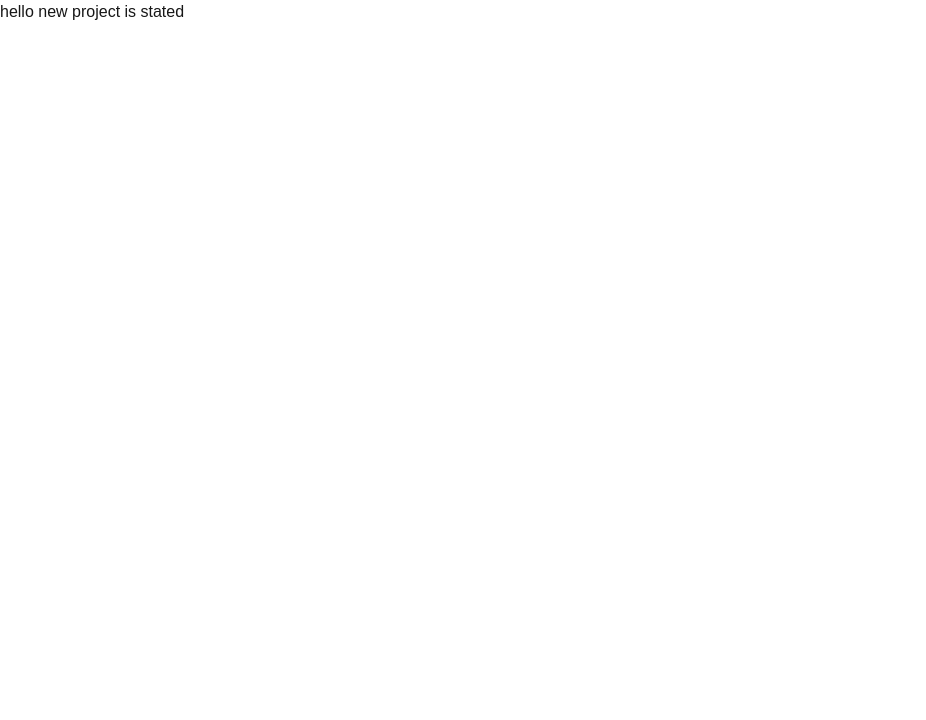
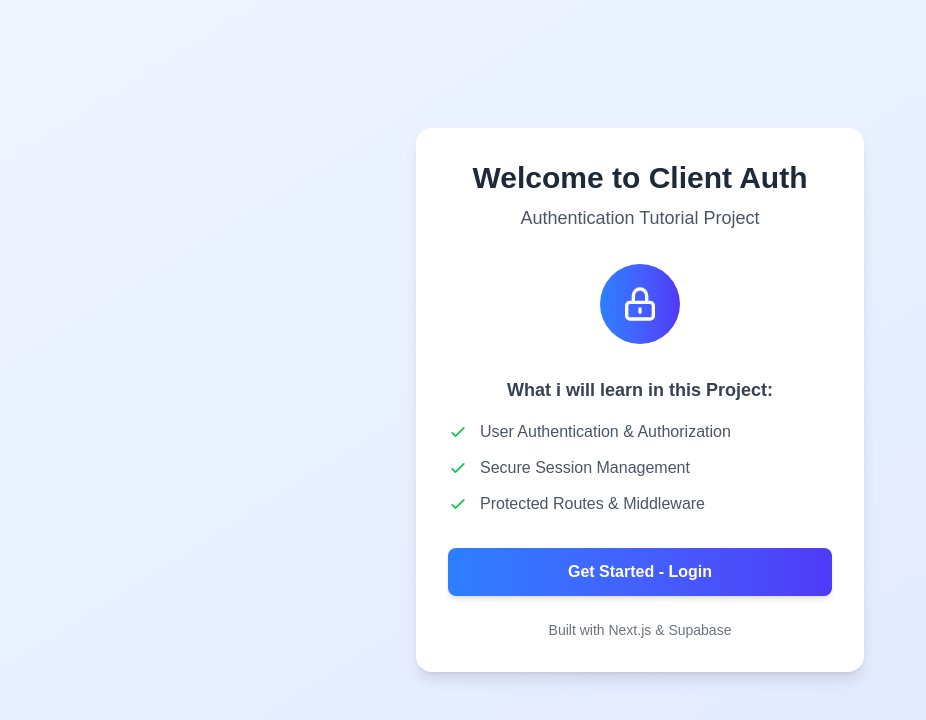
Before and after one commit to bonsii2/auth_project, a Next.js app: page / in a window 1280 px wide. Shown: the top 720 px of the page, without its empty margins (0-926 px from the left). Built offline with nearby package versions, Linux system fonts and the light colour scheme.

Commit message:
styling landing page

```diff
--- a/src/app/login/page.tsx
+++ b/src/app/login/page.tsx
@@ -26,11 +26,8 @@ let { data: userData, error } = await supabase.auth.signInWithPassword({
   password: data.password,
 });
 
-
-
-
 if(userData){
-  console.log(userData)
+  router.refresh();
 }
 if(data) console.log(data);
 if(error){
--- a/src/app/page.tsx
+++ b/src/app/page.tsx
@@ -1,9 +1,110 @@
-import {supabase} from '@/lib/supabaseCleint'
+import { supabase } from "@/lib/supabaseCleint";
 import Image from "next/image";
+import Link from "next/link";
 
 export default function Home() {
+  return (
+    <div className="min-h-screen bg-gradient-to-br from-blue-50 to-indigo-100 flex items-center justify-center p-4">
+      <div className="max-w-md w-full bg-white rounded-2xl shadow-lg p-8 text-center">
+        {/* Header Section */}
+        <div className="mb-8">
+          <h1 className="text-3xl font-bold text-gray-800 mb-2">
+            Welcome to Client Auth
+          </h1>
+          <p className="text-gray-600 text-lg">
+            Authentication Tutorial Project
+          </p>
+        </div>
 
-  return (
-<div>hello new project is stated</div>
+        {/* Decorative Icon/Image */}
+        <div className="mb-8 flex justify-center">
+          <div className="w-20 h-20 bg-gradient-to-r from-blue-500 to-indigo-600 rounded-full flex items-center justify-center">
+            <svg
+              className="w-10 h-10 text-white"
+              fill="none"
+              stroke="currentColor"
+              viewBox="0 0 24 24"
+            >
+              <path
+                strokeLinecap="round"
+                strokeLinejoin="round"
+                strokeWidth={2}
+                d="M12 15v2m-6 4h12a2 2 0 002-2v-6a2 2 0 00-2-2H6a2 2 0 00-2 2v6a2 2 0 002 2zm10-10V7a4 4 0 00-8 0v4h8z"
+              />
+            </svg>
+          </div>
+        </div>
+
+        {/* Features List */}
+        <div className="mb-8 text-left">
+          <h2 className="text-lg font-semibold text-gray-700 mb-4 text-center">
+            What i will  learn in this Project:
+          </h2>
+          <ul className="space-y-3">
+            <li className="flex items-center text-gray-600">
+              <svg
+                className="w-5 h-5 text-green-500 mr-3"
+                fill="none"
+                stroke="currentColor"
+                viewBox="0 0 24 24"
+              >
+                <path
+                  strokeLinecap="round"
+                  strokeLinejoin="round"
+                  strokeWidth={2}
+                  d="M5 13l4 4L19 7"
+                />
+              </svg>
+              User Authentication & Authorization
+            </li>
+            <li className="flex items-center text-gray-600">
+              <svg
+                className="w-5 h-5 text-green-500 mr-3"
+                fill="none"
+                stroke="currentColor"
+                viewBox="0 0 24 24"
+              >
+                <path
+                  strokeLinecap="round"
+                  strokeLinejoin="round"
+                  strokeWidth={2}
+                  d="M5 13l4 4L19 7"
+                />
+              </svg>
+              Secure Session Management
+            </li>
+            <li className="flex items-center text-gray-600">
+              <svg
+                className="w-5 h-5 text-green-500 mr-3"
+                fill="none"
+                stroke="currentColor"
+                viewBox="0 0 24 24"
+              >
+                <path
+                  strokeLinecap="round"
+                  strokeLinejoin="round"
+                  strokeWidth={2}
+                  d="M5 13l4 4L19 7"
+                />
+              </svg>
+              Protected Routes & Middleware
+            </li>
+          </ul>
+        </div>
+
+        {/* Login Button */}
+        <Link
+          href={"/login"}
+          className="inline-block w-full bg-gradient-to-r from-blue-500 to-indigo-600 text-white font-semibold py-3 px-6 rounded-lg hover:from-blue-600 hover:to-indigo-700 transition-all duration-200 transform hover:scale-105 shadow-md hover:shadow-lg"
+        >
+          Get Started - Login
+        </Link>
+
+        {/* Footer Note */}
+        <p className="text-sm text-gray-500 mt-6">
+          Built with Next.js & Supabase
+        </p>
+      </div>
+    </div>
   );
 }
--- a/src/app/register/page.tsx
+++ b/src/app/register/page.tsx
@@ -1,5 +1,5 @@
 'use client'
-import { supabase } from "@/lib/supabase"
+import { supabase } from "@/lib/supabaseCleint"
 import { useState } from "react";
 import { useRouter } from "next/navigation";
 
```
